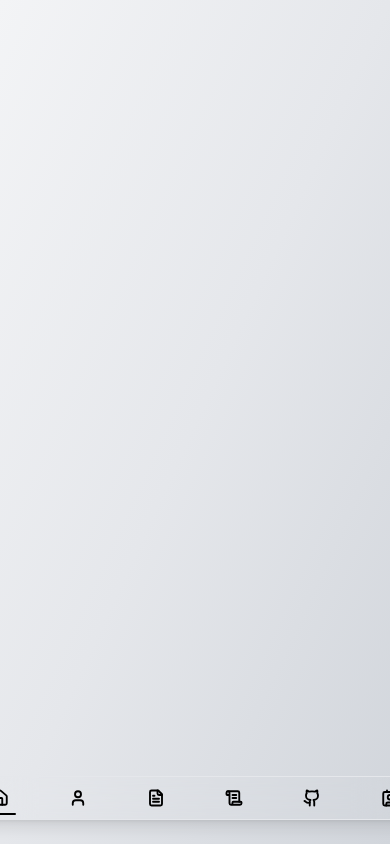
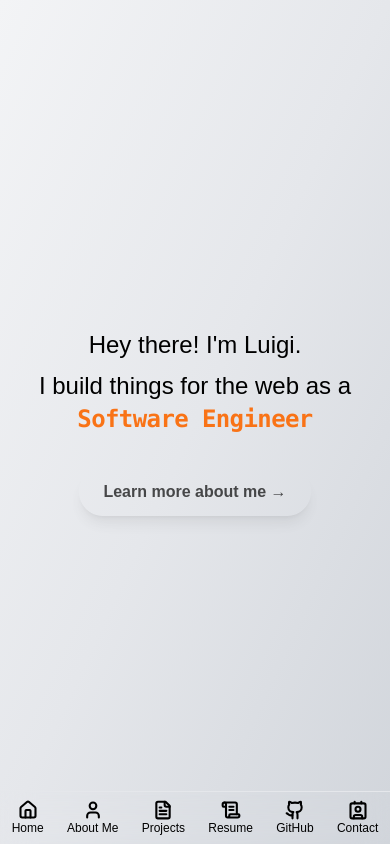
Before and after one commit to lumedrano/Luigis_website, a React (Create React App) app in the folder luigis_website/: page / in a window 390 px wide. Built offline with nearby package versions, Linux system fonts and the light colour scheme.

Commit message:
updates to navbar, projects page, and homepage

```diff
--- a/luigis_website/src/components/tubelight-navbar.tsx
+++ b/luigis_website/src/components/tubelight-navbar.tsx
@@ -1,3 +1,107 @@
+// import React, { useEffect, useState } from "react";
+// import { motion } from "framer-motion";
+// import { Link, useLocation } from "react-router-dom";
+// import { LucideIcon } from "lucide-react";
+// import { cn } from "../lib/utils";
+
+// interface NavItem {
+//   name: string;
+//   url: string;
+//   icon: LucideIcon;
+// }
+
+// interface NavBarProps {
+//   items: NavItem[];
+//   className?: string;
+// }
+
+// export function NavBar({ items, className }: NavBarProps) {
+//   const location = useLocation();
+//   const [activeTab, setActiveTab] = useState(items[0].name);
+
+//   useEffect(() => {
+//     // Update active tab on route change
+//     const currentItem = items.find((item) => item.url === location.pathname);
+//     if (currentItem) setActiveTab(currentItem.name);
+//   }, [location.pathname, items]);
+
+//   return (
+//     <div
+//       className={cn(
+//         "fixed bottom-0 sm:top-0 left-1/2 -translate-x-1/2 z-50 mb-6 sm:pt-6 pointer-events-none",
+//         className
+//       )}
+//     >
+//         <div
+//           className={cn(
+//             "flex items-center gap-3 bg-background/5 border border-border backdrop-blur-lg py-1 px-2 rounded-full shadow-lg pointer-events-auto",
+//             "overflow-x-auto sm:overflow-visible scrollbar-none max-w-[90vw] sm:max-w-none"
+//           )}
+//         >
+//         {items.map((item) => {
+//           const Icon = item.icon;
+//           const isActive = location.pathname === item.url || activeTab === item.name;
+
+//           const isExternal = /^https?:\/\//.test(item.url);
+
+//           if (isExternal) {
+//             // External link opens in new tab
+//             return (
+//               <a
+//                 key={item.name}
+//                 href={item.url}
+//                 target="_blank"
+//                 rel="noopener noreferrer"
+//                 className={cn(
+//                   "relative cursor-pointer text-sm font-semibold px-6 py-2 rounded-full transition-colors",
+//                   "text-foreground/80 hover:text-primary"
+//                 )}
+//               >
+//                 <span className="hidden md:inline">{item.name}</span>
+//                 <span className="md:hidden">
+//                   <Icon size={18} strokeWidth={2.5} />
+//                 </span>
+//               </a>
+//             );
+//           }
+
+//           // Internal link with router Link
+//           return (
+//             <Link
+//               key={item.name}
+//               to={item.url}
+//               onClick={() => setActiveTab(item.name)}
+//               className={cn(
+//                 "relative cursor-pointer text-sm font-semibold px-6 py-2 rounded-full transition-colors",
+//                 "text-foreground/80 hover:text-primary",
+//                 isActive && "text-primary"
+//               )}
+//             >
+//               <span className="hidden md:inline">{item.name}</span>
+//               <span className="md:hidden">
+//                 <Icon size={18} strokeWidth={2.5} />
+//               </span>
+
+//               {isActive && (
+//                 <motion.div
+//                   layoutId="underline"
+//                   className="absolute bottom-0 left-0 right-0 mx-auto w-8 h-0.5 bg-black rounded-full"
+//                   initial={false}
+//                   transition={{
+//                     type: "spring",
+//                     stiffness: 300,
+//                     damping: 30,
+//                   }}
+//                 />
+//               )}
+//             </Link>
+//           );
+//         })}
+//       </div>
+//     </div>
+//   );
+// }
+
 import React, { useEffect, useState } from "react";
 import { motion } from "framer-motion";
 import { Link, useLocation } from "react-router-dom";
@@ -20,27 +124,25 @@ export function NavBar({ items, className }: NavBarProps) {
   const [activeTab, setActiveTab] = useState(items[0].name);
 
   useEffect(() => {
-    // Update active tab on route change
     const currentItem = items.find((item) => item.url === location.pathname);
     if (currentItem) setActiveTab(currentItem.name);
   }, [location.pathname, items]);
 
   return (
+    <>
       <div
         className={cn(
-        "fixed bottom-0 sm:top-0 left-1/2 -translate-x-1/2 z-50 mb-6 sm:pt-6 pointer-events-none",
+          "hidden sm:flex fixed top-0 left-1/2 -translate-x-1/2 z-50 pt-6 pointer-events-none",
           className
         )}
       >
-      <div className="flex items-center gap-3 bg-background/5 border border-border backdrop-blur-lg py-1 px-1 rounded-full shadow-lg pointer-events-auto">
+        <div className="flex items-center gap-3 bg-background/5 border border-border backdrop-blur-lg py-1 px-2 rounded-full shadow-lg pointer-events-auto">
           {items.map((item) => {
-          const Icon = item.icon;
-          const isActive = location.pathname === item.url || activeTab === item.name;
-
+            const isActive =
+              location.pathname === item.url || activeTab === item.name;
             const isExternal = /^https?:\/\//.test(item.url);
 
             if (isExternal) {
-            // External link opens in new tab
               return (
                 <a
                   key={item.name}
@@ -49,18 +151,15 @@ export function NavBar({ items, className }: NavBarProps) {
                   rel="noopener noreferrer"
                   className={cn(
                     "relative cursor-pointer text-sm font-semibold px-6 py-2 rounded-full transition-colors",
-                  "text-foreground/80 hover:text-primary"
+                    "text-foreground/80 hover:text-primary",
+                    isActive && "text-primary"
                   )}
                 >
-                <span className="hidden md:inline">{item.name}</span>
-                <span className="md:hidden">
-                  <Icon size={18} strokeWidth={2.5} />
-                </span>
+                  {item.name}
                 </a>
               );
             }
 
-          // Internal link with router Link
             return (
               <Link
                 key={item.name}
@@ -72,11 +171,7 @@ export function NavBar({ items, className }: NavBarProps) {
                   isActive && "text-primary"
                 )}
               >
-              <span className="hidden md:inline">{item.name}</span>
-              <span className="md:hidden">
-                <Icon size={18} strokeWidth={2.5} />
-              </span>
-
+                {item.name}
                 {isActive && (
                   <motion.div
                     layoutId="underline"
@@ -94,5 +189,48 @@ export function NavBar({ items, className }: NavBarProps) {
           })}
         </div>
       </div>
+
+      {/* 📱 Mobile Full-Width Bottom Nav */}
+      <div className="flex sm:hidden fixed bottom-0 left-0 w-full justify-around bg-background/80 backdrop-blur-lg border-t border-border py-2 z-50">
+        {items.map((item) => {
+          const Icon = item.icon;
+          const isActive =
+            location.pathname === item.url || activeTab === item.name;
+          const isExternal = /^https?:\/\//.test(item.url);
+
+          const linkClass = cn(
+            "flex flex-col items-center text-xs font-medium transition-colors",
+            isActive ? "text-primary" : "text-foreground/70 hover:text-primary"
+          );
+
+          if (isExternal) {
+            return (
+              <a
+                key={item.name}
+                href={item.url}
+                target="_blank"
+                rel="noopener noreferrer"
+                className={linkClass}
+              >
+                <Icon size={20} strokeWidth={2.5} />
+                <span>{item.name}</span>
+              </a>
             );
           }
+
+          return (
+            <Link
+              key={item.name}
+              to={item.url}
+              onClick={() => setActiveTab(item.name)}
+              className={linkClass}
+            >
+              <Icon size={20} strokeWidth={2.5} />
+              <span>{item.name}</span>
+            </Link>
+          );
+        })}
+      </div>
+    </>
+  );
+}
--- a/luigis_website/src/pages/Home.js
+++ b/luigis_website/src/pages/Home.js
@@ -1,11 +1,9 @@
-
 // import React, { useEffect, useState } from "react";
 // import { motion, AnimatePresence } from "framer-motion";
-// // import { Typewriter } from "../components/typewriter";
-// import {DecryptingText} from "../components/DecryptingText";
+// import { AppleHelloEnglishEffect } from "../components/apple-hello-effect";
+// import { DecryptingText } from "../components/DecryptingText";
 // import { Link } from "react-router-dom";
 
-// // Pop-in loud animation variant for chat bubbles
 // const popInLoud = {
 //   hidden: { opacity: 0, y: 20, scale: 0.95 },
 //   visible: {
@@ -41,30 +39,53 @@
 // };
 
 // function Home() {
-//   const [showChat, setShowChat] = useState(true);
+//   const [showHello, setShowHello] = useState(true);
+//   const [showChat, setShowChat] = useState(false);
 //   const [showReply, setShowReply] = useState(false);
+//   const [showMainContent, setShowMainContent] = useState(false);
 
 //   useEffect(() => {
+//     const helloTimer = setTimeout(() => {
+//       setShowHello(false);
+//       setShowChat(true);
+//     }, 2500); // Apple Hello duration
+
 //     const replyTimer = setTimeout(() => {
 //       setShowReply(true);
-//     }, 1500);
+//     }, 4300); // Start replies after a delay
 
-//     const hideTimer = setTimeout(() => {
+//     const introTimer = setTimeout(() => {
 //       setShowChat(false);
-//     }, 3000); // Adjusted for longer delay between second and third bubble
+//       setShowMainContent(true);
+//     }, 5000); // Show intro after chats finish
 
 //     return () => {
+//       clearTimeout(helloTimer);
 //       clearTimeout(replyTimer);
-//       clearTimeout(hideTimer);
+//       clearTimeout(introTimer);
 //     };
 //   }, []);
 
 //   return (
-//     // <div className="w-full h-screen flex items-center justify-center bg-background px-4 text-center">
 //     <div className="w-full h-screen flex items-center justify-center bg-gradient-to-br from-gray-100 via-gray-200 to-gray-300 px-4 text-center">
+//       <AnimatePresence mode="wait">
+//         {showHello && (
+//           <motion.div
+//             key="hello"
+//             initial={{ opacity: 0, scale: 0.8 }}
+//             animate={{ opacity: 1, scale: 1 }}
+//             exit={{
+//               opacity: 0,
+//               scale: 4, // Zoom into the hello on exit
+//               transition: { duration: 1 },
+//             }}
+//             className="w-full h-screen flex items-center justify-center"
+//           >
+//             <AppleHelloEnglishEffect speed={0.8} />
+//           </motion.div>
+//         )}
 
-//       <AnimatePresence mode="wait">
-//         {showChat ? (
+//         {showChat && (
 //           <motion.div
 //             key="chat"
 //             className="flex flex-col max-w-md w-full"
@@ -78,7 +99,7 @@
 //               className="rounded-3xl px-8 py-5 max-w-md self-end shadow-lg text-lg"
 //               style={{
 //                 borderTopRightRadius: 0,
-//                 backgroundColor: "#3B82F6", // Shiny blue
+//                 backgroundColor: "#3B82F6",
 //                 color: "white",
 //                 boxShadow: "0 4px 12px rgba(59, 130, 246, 0.7)",
 //               }}
@@ -94,8 +115,8 @@
 //                   className="rounded-3xl px-8 py-5 max-w-md self-start mt-5 shadow-lg text-lg"
 //                   style={{
 //                     borderTopLeftRadius: 0,
-//                     backgroundColor: "#E5E7EB", // Light gray
-//                     color: "#374151", // Dark gray text
+//                     backgroundColor: "#E5E7EB",
+//                     color: "#374151",
 //                     boxShadow: "0 4px 12px rgba(209, 213, 219, 0.7)",
 //                   }}
 //                   variants={popInLoud}
@@ -114,21 +135,21 @@
 //                     backgroundColor: "#E5E7EB",
 //                     color: "#374151",
 //                     boxShadow: "0 4px 12px rgba(209, 213, 219, 0.7)",
-//                     alignText: "left"
 //                   }}
 //                   variants={popInLoud}
 //                   initial="hidden"
 //                   animate="visible"
 //                   exit="exit"
-//                   transition={{ delay: 2.2 }}
+//                   transition={{ delay: 1.5 }}
 //                 >
 //                   Come learn more about me and my work!💻
 //                 </motion.div>
 //               </>
 //             )}
 //           </motion.div>
-//         ) : (
-//           // Intro content after chat
+//         )}
+
+//         {showMainContent && (
 //           <motion.div
 //             key="intro"
 //             className="max-w-4xl"
@@ -142,14 +163,13 @@
 //                 Hey there! I'm{" "}
 //                 <span className="font-medium text-primary">Luigi</span>.
 //               </span>
-//               <span className="block">I build things for the web as a{" "}</span>
+//               <span className="block">I build things for the web as a </span>
 //               <DecryptingText
-//               text={["Software Engineer", "Web Developer", "Tech Enthusiast"]}
-//               speed={50}
-//               waitTime={2000}
-//               className="text-orange-500 font-semibold"
+//                 text={["Software Engineer", "Web Developer", "Tech Enthusiast"]}
+//                 speed={50}
+//                 waitTime={2000}
+//                 className="text-orange-500 font-semibold"
 //               />
-
 //             </p>
 
 //             <motion.div
@@ -158,9 +178,9 @@
 //               transition={{ delay: 1.2, duration: 0.5 }}
 //             >
 //               <Link
-//                   to="/about"
-//                   className="relative z-50 inline-block px-6 py-3 rounded-full bg-primary text-background font-semibold text-base shadow-lg hover:scale-105 hover:bg-primary/90 transition-transform duration-300 cursor-pointer animate-pulse hover:animate-none"
-//                 >
+//                 to="/about"
+//                 className="relative z-50 inline-block px-6 py-3 rounded-full bg-primary text-background font-semibold text-base shadow-lg hover:scale-105 hover:bg-primary/90 transition-transform duration-300 cursor-pointer animate-pulse hover:animate-none"
+//               >
 //                 Learn more about me →
 //               </Link>
 //             </motion.div>
@@ -173,9 +193,10 @@
 
 // export default Home;
 
+
+
 import React, { useEffect, useState } from "react";
 import { motion, AnimatePresence } from "framer-motion";
-import { AppleHelloEnglishEffect } from "../components/apple-hello-effect";
 import { DecryptingText } from "../components/DecryptingText";
 import { Link } from "react-router-dom";
 
@@ -214,28 +235,21 @@ const introVariants = {
 };
 
 function Home() {
-  const [showHello, setShowHello] = useState(true);
-  const [showChat, setShowChat] = useState(false);
+  const [showChat, setShowChat] = useState(true);
   const [showReply, setShowReply] = useState(false);
   const [showMainContent, setShowMainContent] = useState(false);
 
   useEffect(() => {
-    const helloTimer = setTimeout(() => {
-      setShowHello(false);
-      setShowChat(true);
-    }, 2500); // Apple Hello duration
+    // Start replies after a short delay
+    const replyTimer = setTimeout(() => setShowReply(true), 500);
 
-    const replyTimer = setTimeout(() => {
-      setShowReply(true);
-    }, 4300); // Start replies after a delay
-
+    // Show main content after chat finishes
     const introTimer = setTimeout(() => {
       setShowChat(false);
       setShowMainContent(true);
-    }, 5000); // Show intro after chats finish
+    }, 2500);
 
     return () => {
-      clearTimeout(helloTimer);
       clearTimeout(replyTimer);
       clearTimeout(introTimer);
     };
@@ -244,22 +258,6 @@ function Home() {
   return (
     <div className="w-full h-screen flex items-center justify-center bg-gradient-to-br from-gray-100 via-gray-200 to-gray-300 px-4 text-center">
       <AnimatePresence mode="wait">
-        {showHello && (
-          <motion.div
-            key="hello"
-            initial={{ opacity: 0, scale: 0.8 }}
-            animate={{ opacity: 1, scale: 1 }}
-            exit={{
-              opacity: 0,
-              scale: 4, // Zoom into the hello on exit
-              transition: { duration: 1 },
-            }}
-            className="w-full h-screen flex items-center justify-center"
-          >
-            <AppleHelloEnglishEffect speed={0.8} />
-          </motion.div>
-        )}
-
         {showChat && (
           <motion.div
             key="chat"
@@ -283,7 +281,7 @@ function Home() {
               Hey!👋 Is this Luigi?
             </motion.div>
 
-            {/* Second and third bubbles */}
+            {/* Replies */}
             {showReply && (
               <>
                 <motion.div
```
Also changed, not shown: luigis_website/src/pages/Projects.js (+39 -26 lines). Lines whose indentation alone changed are shown as unchanged.
